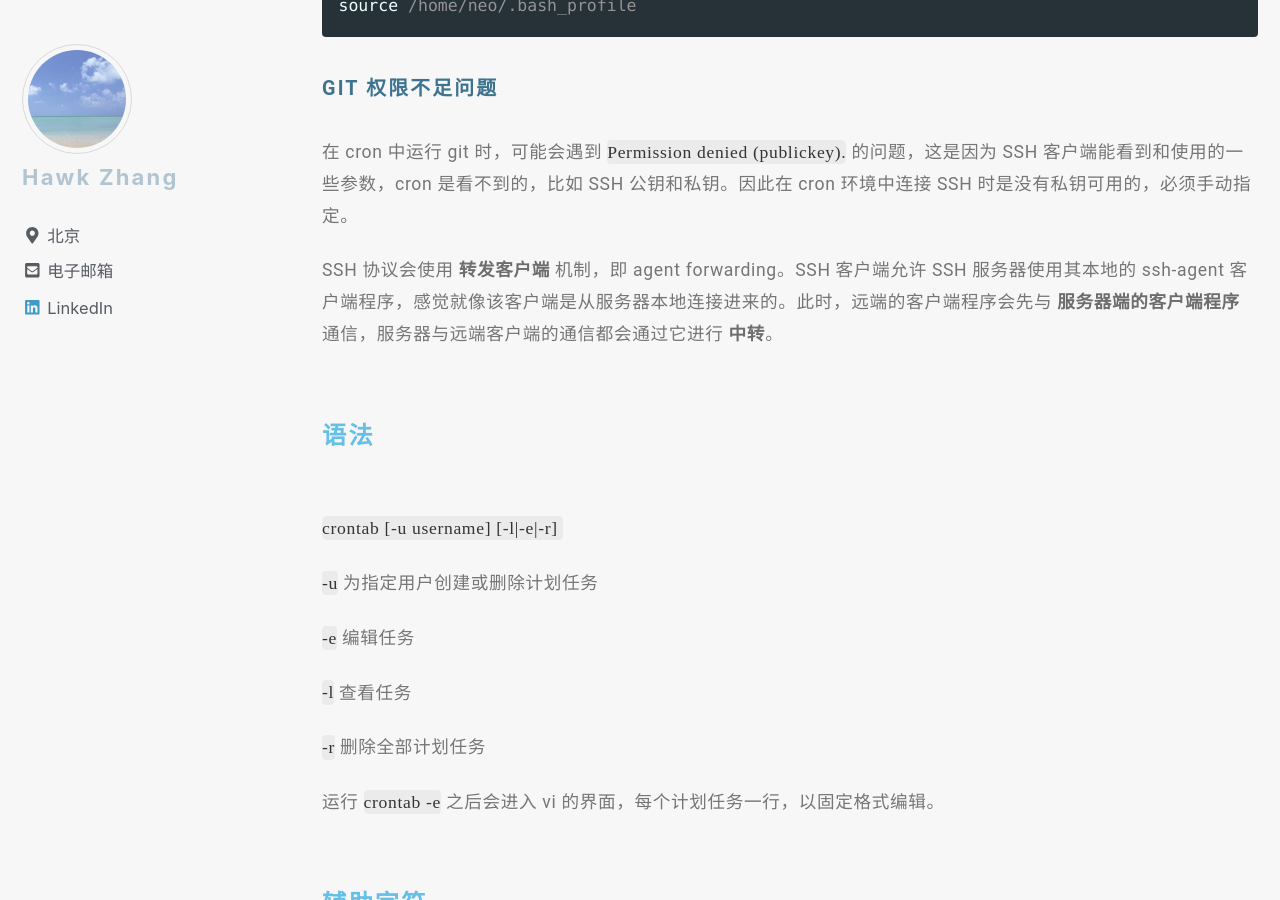
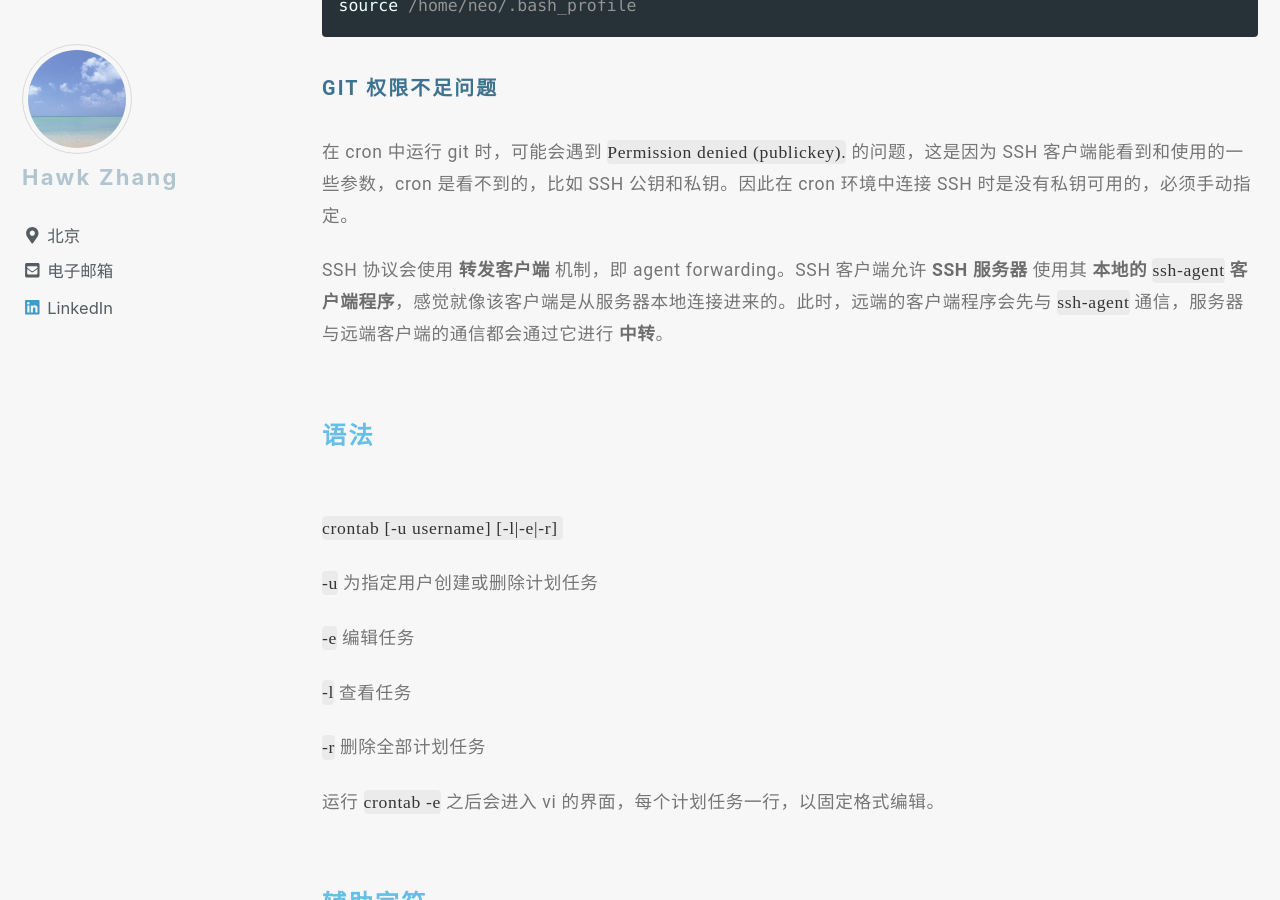
Before and after one commit to narru888/linotes_note, a Jekyll site: the page built from _posts/tools/2015-02-01-cron.md, in a window 1280 px wide and 900 px high, scrolled down 7349 px. Built offline with Jekyll 4.4.1, drawn with Linux system fonts in a browser that asks for light colours; nearby versions of some CDN libraries; a script that is not in the unit is left out; comment, search, counter and statistics services are not loaded.

Commit message:
update on 2018-08-05 18:21:01 CST

```diff
--- a/_posts/tools/2015-02-01-cron.md
+++ b/_posts/tools/2015-02-01-cron.md
@@ -289,7 +289,7 @@ source /home/neo/.bash_profile
 
 在 cron 中运行 git 时，可能会遇到 `Permission denied (publickey).` 的问题，这是因为 SSH 客户端能看到和使用的一些参数，cron 是看不到的，比如 SSH 公钥和私钥。因此在 cron 环境中连接 SSH 时是没有私钥可用的，必须手动指定。
 
-SSH 协议会使用 **转发客户端** 机制，即 agent forwarding。SSH 客户端允许 SSH 服务器使用其本地的 ssh-agent 客户端程序，感觉就像该客户端是从服务器本地连接进来的。此时，远端的客户端程序会先与 **服务器端的客户端程序** 通信，服务器与远端客户端的通信都会通过它进行 **中转**。
+SSH 协议会使用 **转发客户端** 机制，即 agent forwarding。SSH 客户端允许 **SSH 服务器** 使用其 **本地的 `ssh-agent` 客户端程序**，感觉就像该客户端是从服务器本地连接进来的。此时，远端的客户端程序会先与 `ssh-agent` 通信，服务器与远端客户端的通信都会通过它进行 **中转**。
 
 
 
```
Also changed, not shown: 1 other file.
